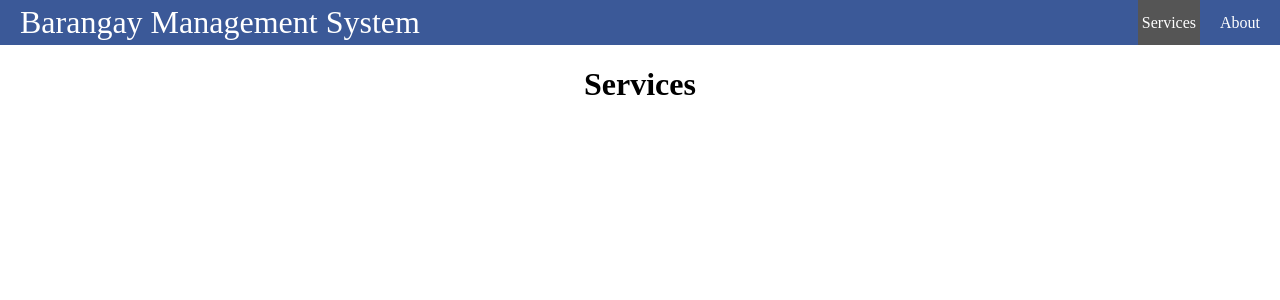
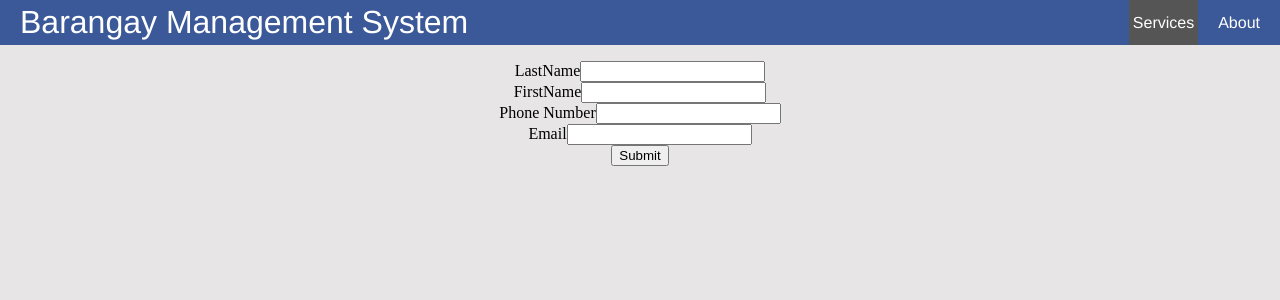
Before and after one commit to Neo-Cicada/Barangay-Management-System, a React (Create React App) app in the folder bms/: page /services in a window 1280 px wide. Shown: the top 300 px of the page. Built offline with nearby package versions, Linux system fonts and the light colour scheme.

Commit message:
added form template

```diff
--- a/bms/src/index.css
+++ b/bms/src/index.css
@@ -3,6 +3,7 @@
 }
 
 body {
+    background-color: rgb(231, 229, 229);
     margin: 0;
 }
 
@@ -14,6 +15,7 @@ body {
 .nav {
     background-color: #3b5998;
     color: white;
+    font-family: 'Helvetica Neue';
     display: flex;
     justify-content: space-between;
     align-items: stretch;
--- a/bms/src/pages/Services.js
+++ b/bms/src/pages/Services.js
@@ -1,3 +1,40 @@
+import React, { useState } from 'react';
+
 export default function Services() {
-    return <h1>Services</h1>
+  const [lastname, setLastname] = useState('');
+  const [firstname, setFirstname] = useState('');
+  const [phone, setPhone] = useState('');
+  const [email, setEmail] = useState('');
+
+  const handleSubmit = (event) => {
+    event.preventDefault();
+    console.log('Form submitted with lastname:', lastname, 'firstname:', firstname, 'phone:', phone, 'email:', email);
   }
+
+  return (
+    <form onSubmit={handleSubmit}>
+      <div>
+        <label for="Lastname">LastName</label>
+        <input type="name" className="Lastname" id="Lastname" value={lastname} onChange={(event) => setLastname(event.target.value)}>
+        </input>
+      </div>
+      <div>
+        <label for="Lastname">FirstName</label>
+        <input type="name" className="Firstname" id="Firstname" value={firstname} onChange={(event) => setFirstname(event.target.value)}>
+        </input>
+      </div>
+      <div>
+        <label for="phone-no">Phone Number</label>
+        <input type="tel" id="phone-no" className="phone-no" value={phone} onChange={(event) => setPhone(event.target.value)}>
+        </input>
+      </div>
+      <div>
+        <label for="phone-no">Email</label>
+        <input type="email" id="email" className="email" value={email} onChange={(event) => setEmail(event.target.value)}>
+        </input>
+      </div>
+
+      <input type="submit" value="Submit" />
+    </form>
+  );
+}
```
